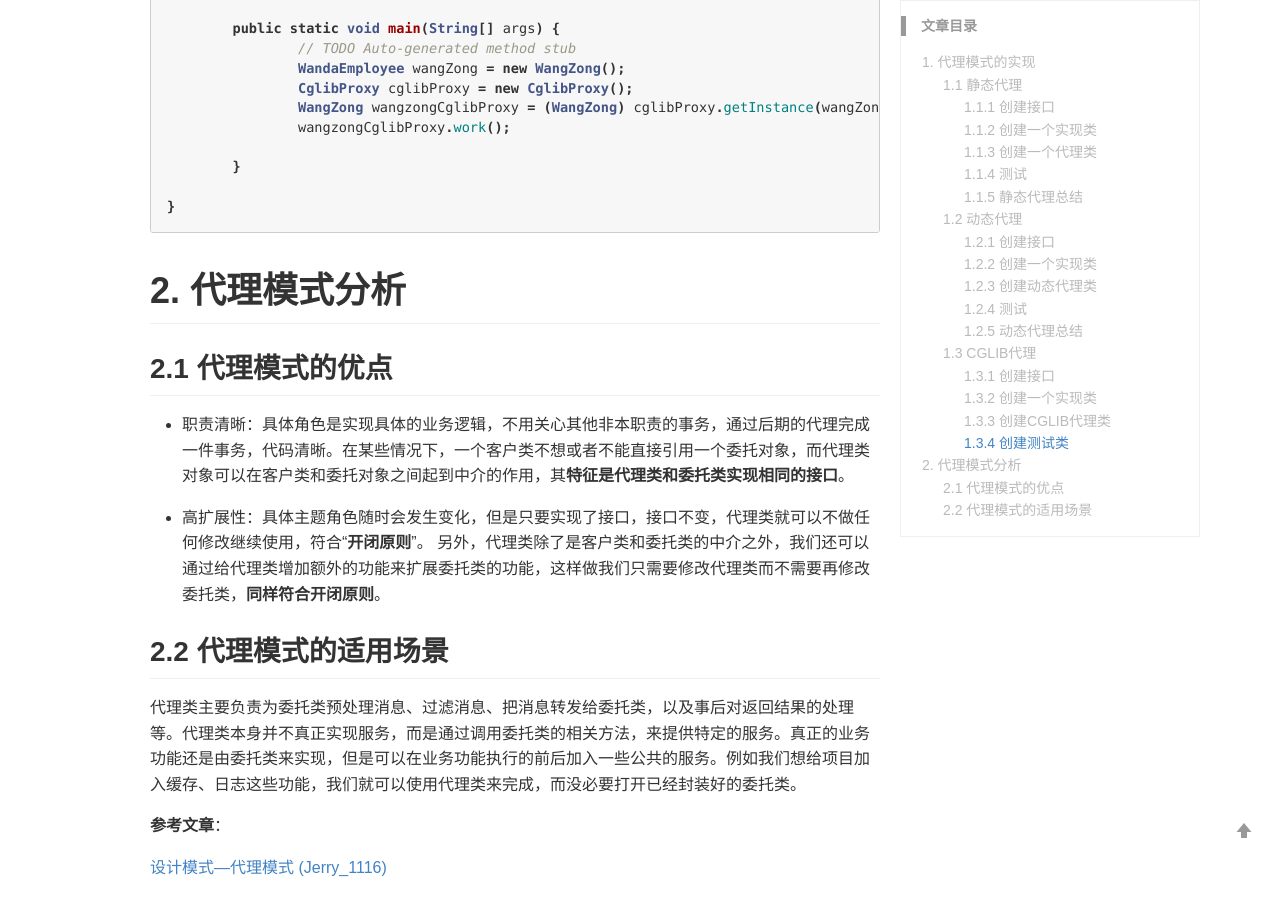
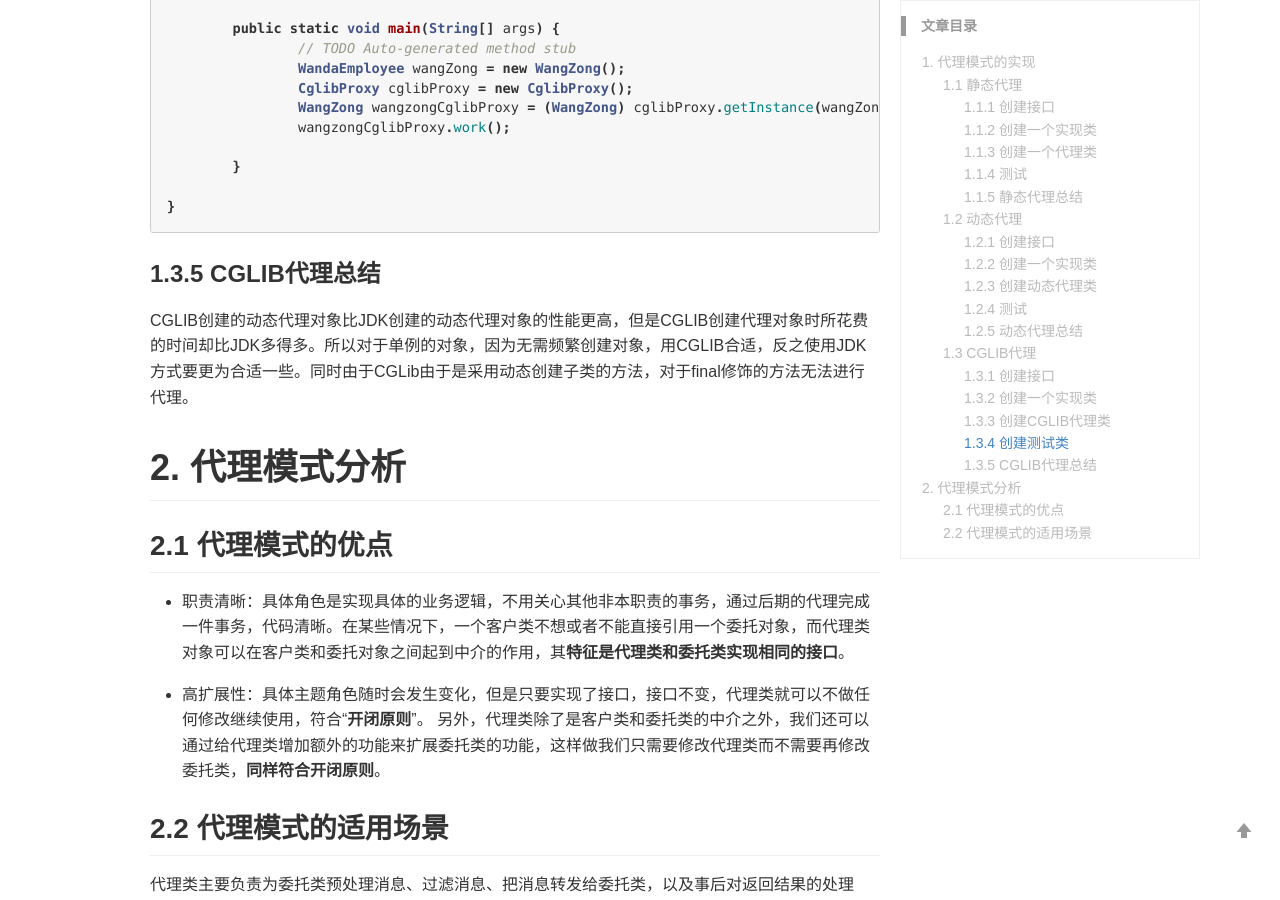
Before and after one commit to wenb1/wenb1.github.io, a Jekyll site: the page built from _posts/2020-05-12-design-pattern-proxy-pattern.md, in a window 1280 px wide and 900 px high, scrolled down 5309 px. Built offline with Jekyll 4.4.1, drawn with Linux system fonts in a browser that asks for light colours; comment, search, counter and statistics services are not loaded.

Commit message:
modify blog

````diff
--- a/_posts/2020-05-12-design-pattern-proxy-pattern.md
+++ b/_posts/2020-05-12-design-pattern-proxy-pattern.md
@@ -225,6 +225,10 @@ public class cglibTest {
 }
 ```
 
+### 1.3.5 CGLIB代理总结
+
+CGLIB创建的动态代理对象比JDK创建的动态代理对象的性能更高，但是CGLIB创建代理对象时所花费的时间却比JDK多得多。所以对于单例的对象，因为无需频繁创建对象，用CGLIB合适，反之使用JDK方式要更为合适一些。同时由于CGLib由于是采用动态创建子类的方法，对于final修饰的方法无法进行代理。
+
 # 2. 代理模式分析
 
 ## 2.1 代理模式的优点
````
